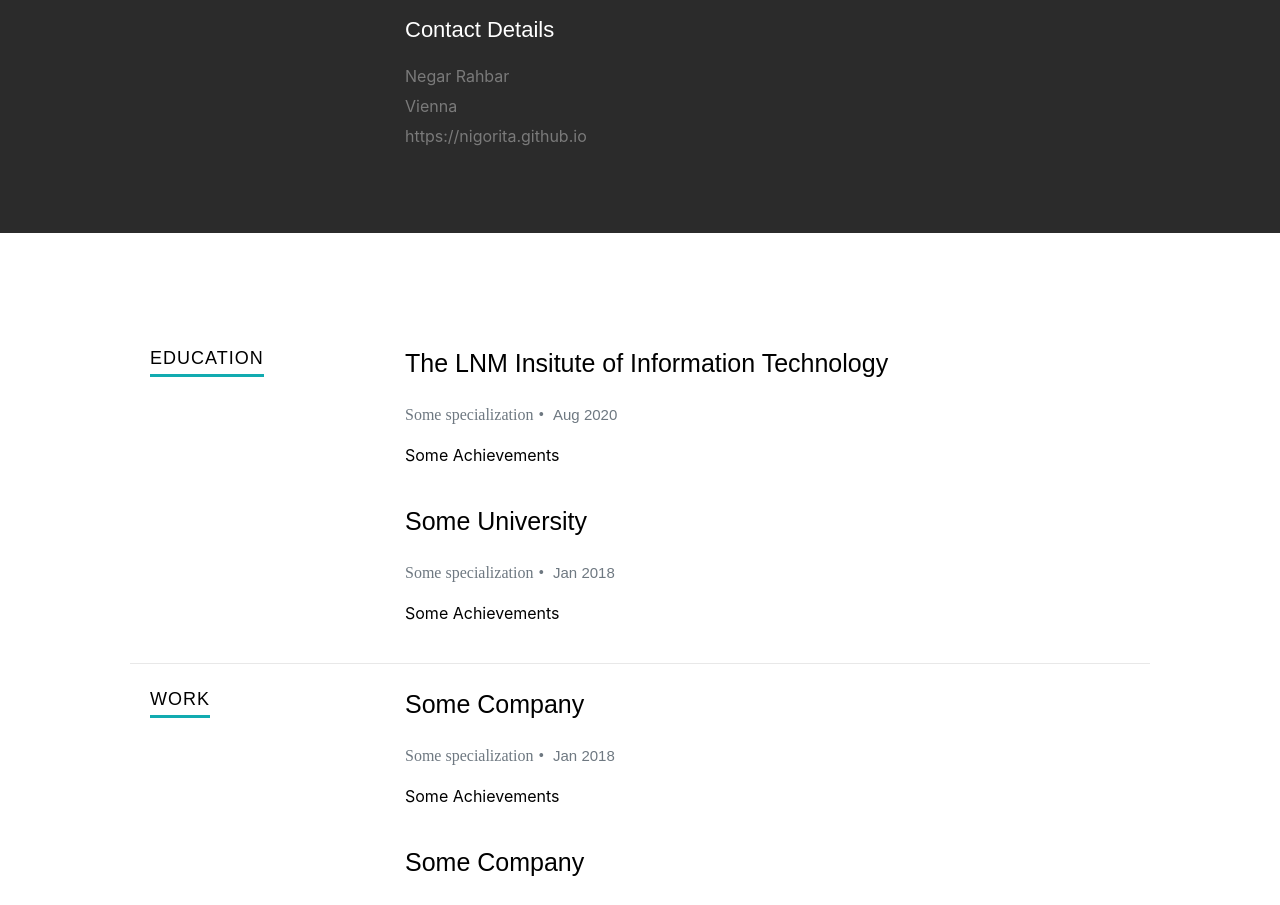
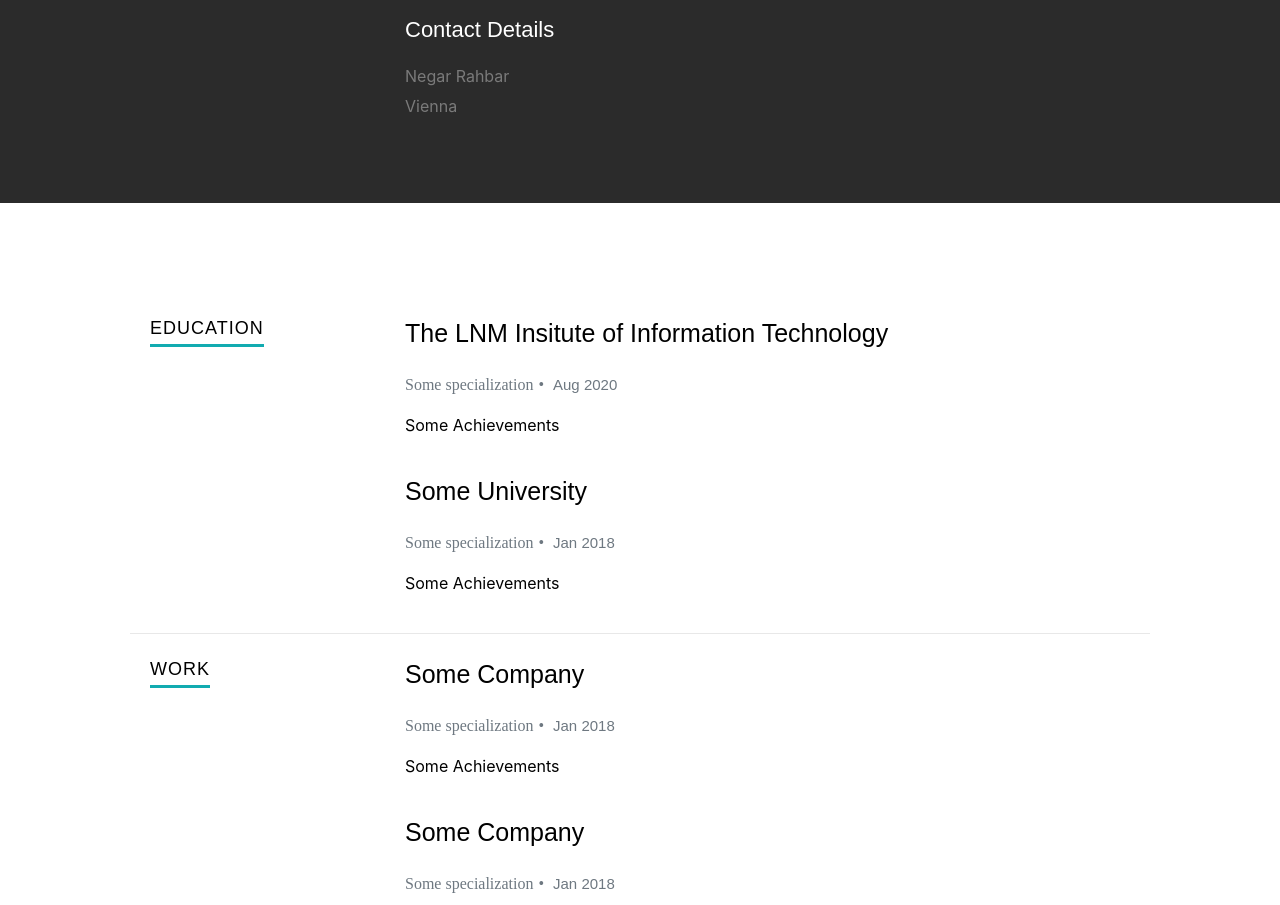
Before and after one commit to nigorita/cra-portfolio, a React (Create React App) app: page / in a window 1280 px wide. Shown: the part 1100-2005 px from the top of the page. Built offline with nearby package versions, Linux system fonts and the light colour scheme.

Commit message:
Add a hyper link to github address

```diff
--- a/src/components/About.js
+++ b/src/components/About.js
@@ -6,7 +6,7 @@ let data = {
   aboutme:
     "I am currently a pre-final year student at The TU WIEN of Information Technology and pursuing my B.Tech from here. I am a self taught Full Stack Web Developer, currently diving deeper into Machine Learning. I believe that to be successful in life, one needs to be obsessive with their dreams and keep working towards them.",
   address: "Vienna",
-  website: "https://nigorita.github.io"
+  Website: <a href="https://nigorita.github.io">https://nigorita.github.io</a>
 };
 
 export default function About() {
```
